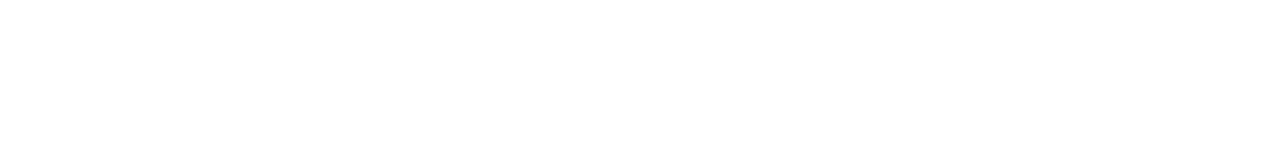
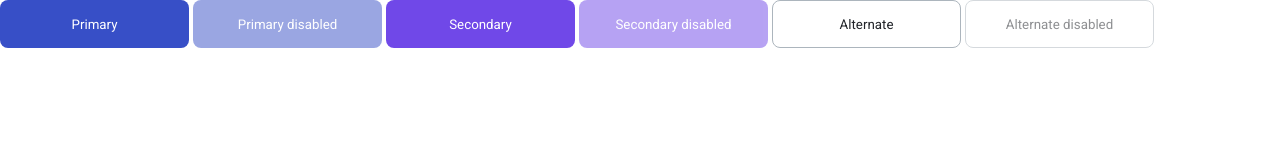
Before and after one commit to js-tasks-ru/htmlcss-20210812_edryzhevskij, a website: page 03-lection1/01-button/index.html in a window 1280 px wide. Drawn offline with Linux system fonts and the light colour scheme.

Commit message:
button component added and reset.css

```diff
--- a/03-lection1/01-button/button.css
+++ b/03-lection1/01-button/button.css
@@ -1 +1,60 @@
 /* Стилизация кнопки */
+@import '../assets/css/main.css';
+
+.button{
+    width:189px;
+    height: 48px;
+    border-radius: 8px;
+}
+
+.button_primary {
+    border: none;
+    background-color: var(--primary);
+    color: var(--white);
+    transition: opacity 200ms ease-in-out, background 200ms ease-in-out;
+}
+
+.button_primary:hover{
+    cursor: pointer;
+    background-color:#4263EB;
+}
+
+.button_primary:disabled{
+    cursor: not-allowed;
+    opacity: 50%;
+}
+
+.button_secondary {
+    border: none;
+    background-color: var(--secondary);
+    color: var(--white);
+    transition: opacity 200ms ease-in-out, background 200ms ease-in-out;
+}
+
+.button_secondary:hover{
+    cursor: pointer;
+    background-color: #5028C6;
+    ;
+}
+
+.button_secondary:disabled{
+    cursor: not-allowed;
+    opacity: 50%;
+}
+
+.button_alternate {
+    background-color: var(--white);
+    color: var(--black);
+    border: 1px solid var(--grey-3);
+    transition: opacity 200ms ease-in-out, border 200ms ease-in-out;
+}
+
+.button_alternate:hover{
+    cursor: pointer;
+    border: 1px solid var(--black);
+}
+
+.button_alternate:disabled{
+    cursor: not-allowed;
+    opacity: 50%;
+}
--- a/03-lection1/01-button/index.html
+++ b/03-lection1/01-button/index.html
@@ -6,6 +6,11 @@
         <link rel="stylesheet" href="./button.css">
     </head>
     <body>
-
+     <button class="button button_primary">Primary</button>
+     <button disabled class="button button_primary">Primary disabled</button>
+     <button class="button button_secondary">Secondary</button>
+     <button disabled class="button button_secondary">Secondary disabled</button>
+     <button class="button button_alternate">Alternate</button>
+     <button disabled class="button button_alternate">Alternate disabled</button>
     </body>
 </html>
--- a/assets/css/main.css
+++ b/assets/css/main.css
@@ -1,4 +1,6 @@
 @import '../fonts/fonts.css';
+@import 'reset.css';
+
 
 :root {
     --white: #ffffff;
--- /dev/null
+++ b/assets/css/reset.css
@@ -0,0 +1,48 @@
+/* http://meyerweb.com/eric/tools/css/reset/
+   v2.0 | 20110126
+   License: none (public domain)
+*/
+
+html, body, div, span, applet, object, iframe,
+h1, h2, h3, h4, h5, h6, p, blockquote, pre,
+a, abbr, acronym, address, big, cite, code,
+del, dfn, em, img, ins, kbd, q, s, samp,
+small, strike, strong, sub, sup, tt, var,
+b, u, i, center,
+dl, dt, dd, ol, ul, li,
+fieldset, form, label, legend,
+table, caption, tbody, tfoot, thead, tr, th, td,
+article, aside, canvas, details, embed,
+figure, figcaption, footer, header, hgroup,
+menu, nav, output, ruby, section, summary,
+time, mark, audio, video {
+	margin: 0;
+	padding: 0;
+	border: 0;
+	font-size: 100%;
+	font: inherit;
+	vertical-align: baseline;
+}
+/* HTML5 display-role reset for older browsers */
+article, aside, details, figcaption, figure,
+footer, header, hgroup, menu, nav, section {
+	display: block;
+}
+body {
+	line-height: 1;
+}
+ol, ul {
+	list-style: none;
+}
+blockquote, q {
+	quotes: none;
+}
+blockquote:before, blockquote:after,
+q:before, q:after {
+	content: '';
+	content: none;
+}
+table {
+	border-collapse: collapse;
+	border-spacing: 0;
+}
```
